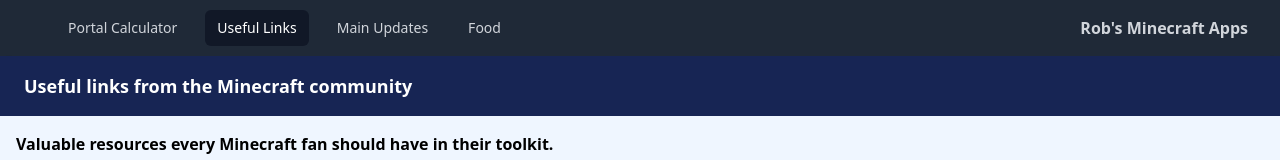
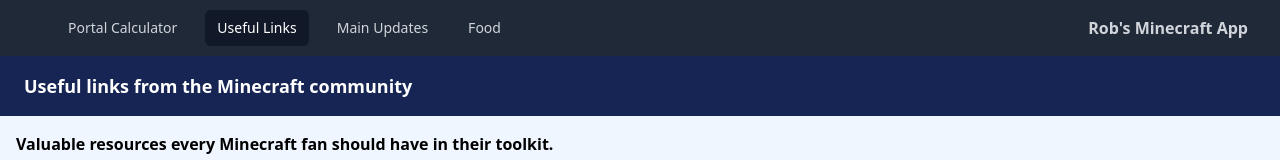
Before and after one commit to Berodtm/minecraft-apps, a React (Vite) app: page /minecraft-apps/UsefulLinksPage in a window 1280 px wide. Shown: the top 160 px of the page. Built offline with nearby package versions, Linux system fonts and the light colour scheme.

Commit message:
corrected page name in header. removed unused boiler plate function from header component

```diff
--- a/src/components/Header.jsx
+++ b/src/components/Header.jsx
@@ -2,7 +2,6 @@
   Disclosure,
   DisclosureButton,
   DisclosurePanel,
-
 } from '@headlessui/react';
 import { Bars3Icon, XMarkIcon } from '@heroicons/react/24/outline';
 import { NavLink } from 'react-router-dom';
@@ -13,10 +12,6 @@
   { name: 'Main Updates', href: '/MainUpdates' },
   { name: 'Food', href: '/Food' },
 ];
-
-  function classNames(...classes) {
-    return classes.filter(Boolean).join(' ');
-  }
 
 export default function Header(props) {
   return (
@@ -61,7 +56,7 @@
                   </div>
                 </div>
                 <div className='absolute inset-y-0 right-0 flex items-center pr-2 sm:static sm:inset-auto sm:ml-6 sm:pr-0'>
-                  <p className='text-gray-300 font-bold'>Rob's Minecraft Apps</p>
+                  <p className='text-gray-300 font-bold'>Rob's Minecraft App</p>
                 </div>
               </div>
             </div>
```
Lines whose indentation alone changed are shown as unchanged.
